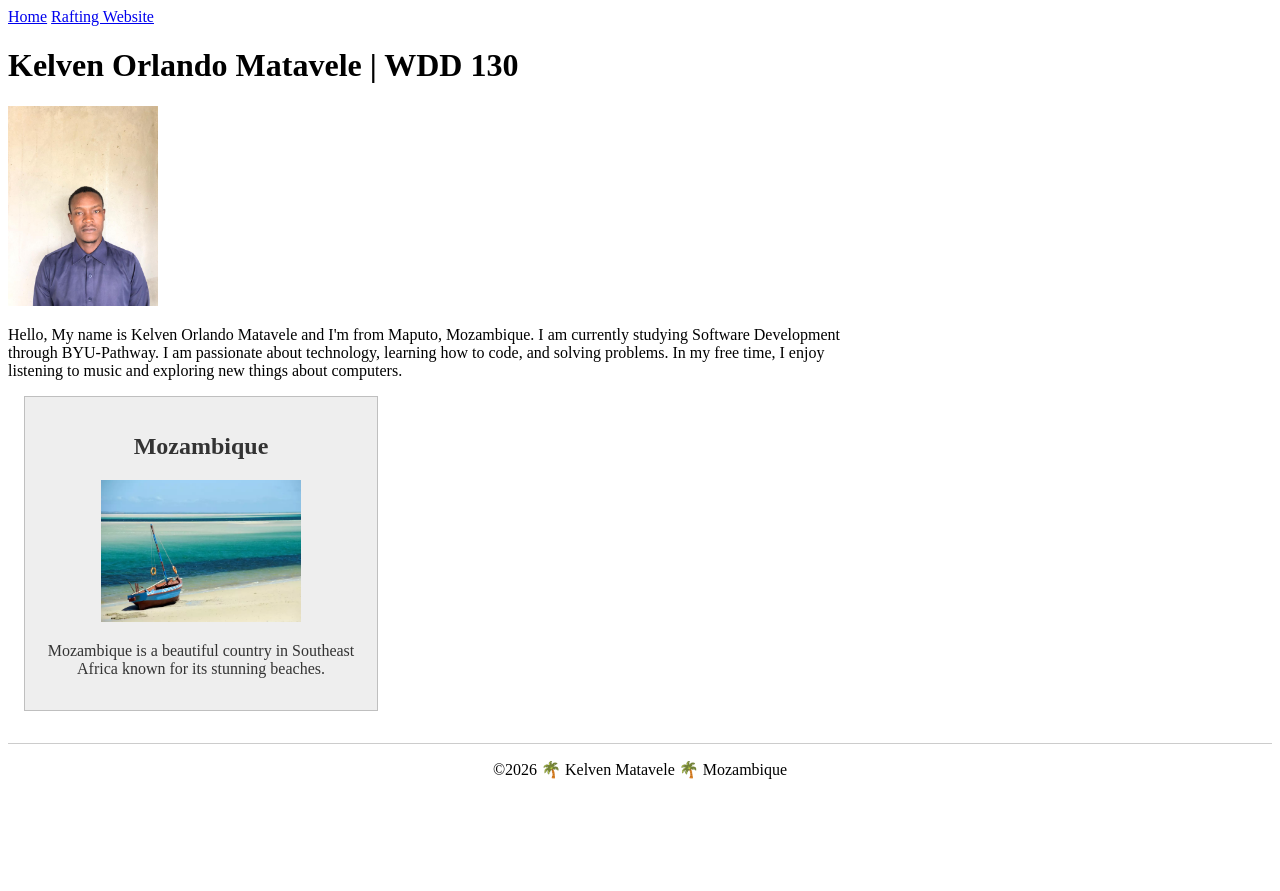
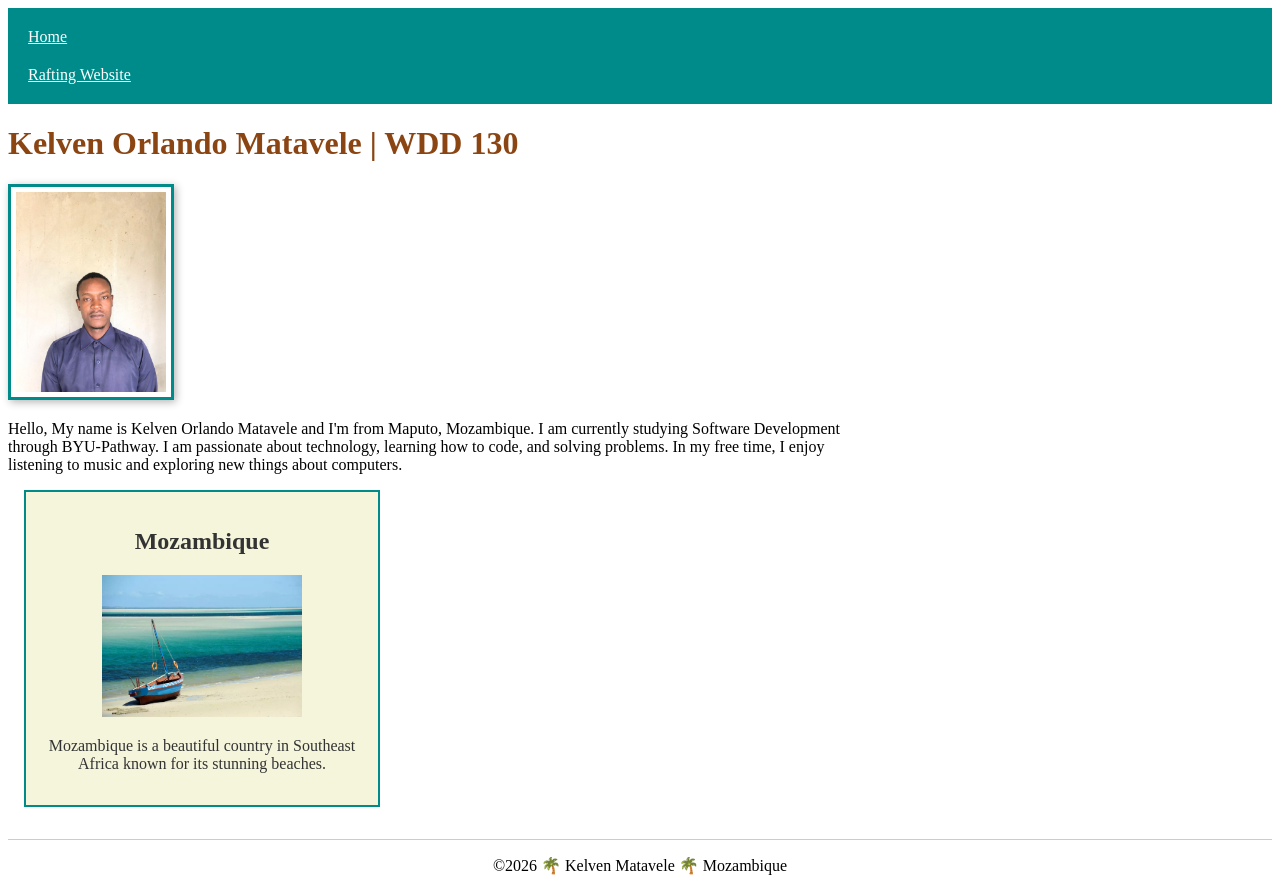
Before and after one commit to KelvenMatavele/wdd130, a plain HTML site: page index.html in a window 1280 px wide. Before the commit the page ends 800 px from the top, so only its background shows below. Drawn offline with Linux system fonts and the light colour scheme.

Commit message:
Fixed meta description and cleaned CSS

```diff
--- a/index.html
+++ b/index.html
@@ -6,7 +6,7 @@
     <meta name="viewport" content="width=device-width, initial-scale=1.0">
     <title>Kelven Orlando Matavele | WDD 130</title>
 
-    <meta name="description" content="My home page for WDD 130.">
+    <meta name="description" content="Welcome to my WDD 130 home page. Here you can learn more about me, my studies in Software Development, and my beautiful country, Mozambique.">
     <meta name="author" content="Kelven Orlando Matavele">
 
     <link rel="stylesheet" href="styles/styles.css">
--- a/styles/styles.css
+++ b/styles/styles.css
@@ -1,14 +1,37 @@
+nav {
+    background-color: #008B8B;
+    padding: 10px;
+}
+
+nav a {
+    color: white;
+    padding: 10px;
+    display: block;
+}
+
 main {
     max-width: 840px;
+}
+
+h1 {
+    color: #8B4513;
+}
+
+main img {
+    width: 150px;
+    height: auto;
+    border: 3px solid #008B8B;
+    padding: 5px;
+    box-shadow: 2px 2px 8px rgba(0, 0, 0, 0.3);
 }
 
 aside {
     width: 20rem;
     margin: 1rem;
-    border: 1px solid rgba(0, 0, 0, 0.2);
+    border: 2px solid #008B8B;
     padding: 1rem;
-    background-color: #eee;
-    color: #333;
+    background-color: #F5F5DC;
+    color: #333333;
     text-align: center;
 }
 
```
